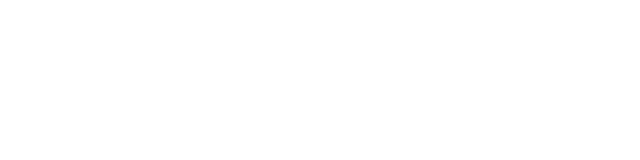
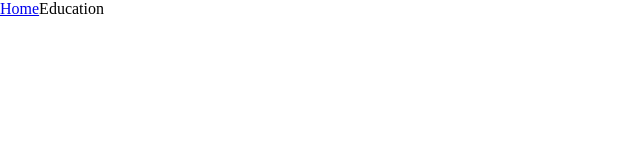
Before and after one commit to hightowerbuilds/executive-coaching-app, a React (Vite) app: page /education in a window 1280 px wide. Before the commit this address had no page. Shown: the top 160 px of the page, without its empty margins (0-640 px from the left). Built offline with nearby package versions, Linux system fonts and the light colour scheme.

Commit message:
march11.2

```diff
--- a/src/App.jsx
+++ b/src/App.jsx
@@ -1,4 +1,5 @@
 import Contact from "./pages/Contact";
+import Education from "./pages/Education";
 import Home from "./pages/Home";
 import { Route, Routes } from 'react-router-dom'
 
@@ -8,6 +9,7 @@ export default function App() {
       <Routes>
 				<Route path="/" element={<Home />} />
 				<Route path="/contact" element={<Contact />} />
+        <Route path="/education" element={<Education />}/>
 			</ Routes>
   )
 }
--- a/src/components/NavBar.jsx
+++ b/src/components/NavBar.jsx
@@ -1,5 +1,6 @@
 import WebFont from 'webfontloader';
 import { useEffect } from 'react';
+import { Link } from 'react-router-dom';
 
 export default function NavBar() {
 
@@ -28,10 +29,10 @@ useEffect(() => {
         paddingTop: 6,
         opacity: .9
     }}>
-        <span>Home</span>
+        <Link style={{ color : 'skyblue'}} to="/">Home</Link>
         <span>Letter to Leaders</span>
-        <span>Contact</span>
-        <span>Education</span>
+        <Link style={{ color : 'skyblue'}} to="contact">Contact</Link>
+        <Link style={{ color : 'skyblue'}} to="education">Education</Link>
         <span>Media</span>
         <span>Resources</span>
         <span>Search</span>
--- a/src/index.css
+++ b/src/index.css
@@ -1,4 +1,5 @@
 * {
   margin: 0%;
   padding: 0%;
+
 }
--- /dev/null
+++ b/src/pages/Contact.css
@@ -0,0 +1,10 @@
+.linkDiv {
+    display: flex;
+    justify-content: center;
+    align-items: center;
+    color: aquamarine;
+}
+
+.link {
+    color: black;
+}
--- a/src/pages/Contact.jsx
+++ b/src/pages/Contact.jsx
@@ -1,7 +1,11 @@
-
+import { Link } from "react-router-dom";
+import './Contact.css'
 
 export default function Contact() {
   return (
-    <div >Contact</div>
+    <div className="linkDiv">
+      <Link className="link" to="/">Home</Link>
+    </div>
+
   )
 }
--- /dev/null
+++ b/src/pages/Education.jsx
@@ -0,0 +1,13 @@
+
+import { Link } from 'react-router-dom'
+
+export default function Education() {
+  return (
+    <div>
+        <Link to="/">Home</Link>
+
+
+        Education
+    </div>
+  )
+}
```
